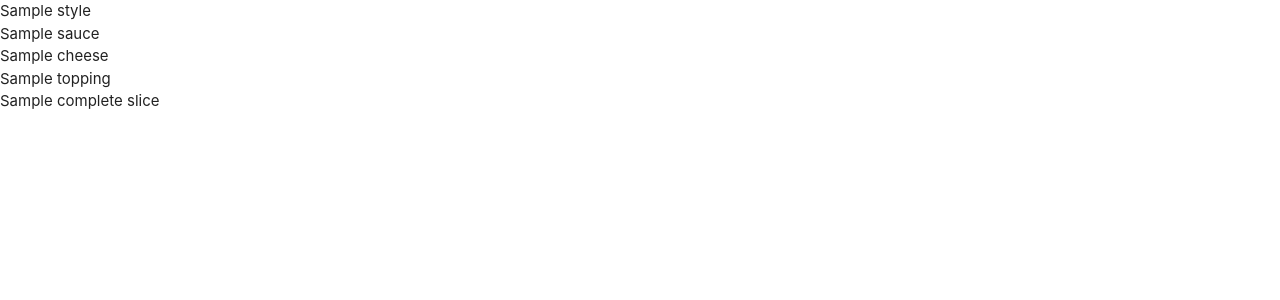
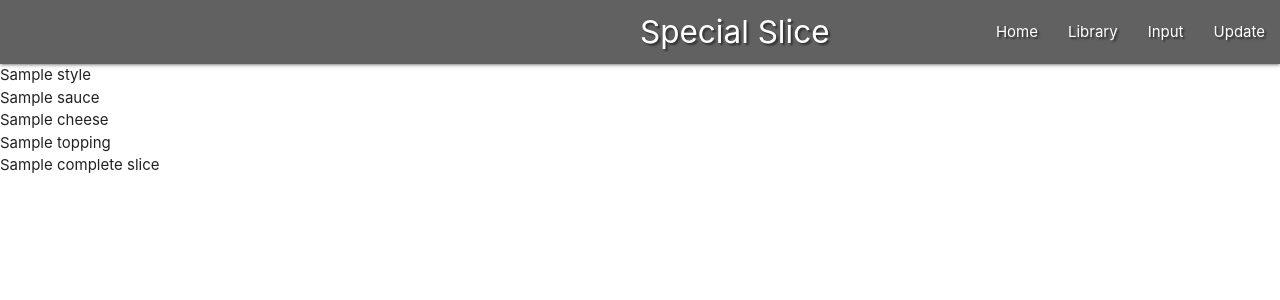
Before and after one commit to antfromano/milestone-project-3, a Flask app: page / in a window 1280 px wide. Shown: the top 300 px of the page. Run offline with Flask 2, Linux system fonts and the light colour scheme; a database or web service that is not in the repository returns one stand-in record (values such as "Sample title"); some libraries are stand-ins or nearby versions.

Commit message:
Add Materialize Navbar and Sidenav

```diff
--- a/static/css/style.css
+++ b/static/css/style.css
@@ -0,0 +1,3 @@
+.text-shadow {
+    text-shadow: 2px 2px 2px rgba(0, 0, 0, 0.5);
+}
--- a/static/js/script.js
+++ b/static/js/script.js
@@ -0,0 +1,3 @@
+$(document).ready(function(){
+    $('.sidenav').sidenav();
+  });
--- a/templates/base.html
+++ b/templates/base.html
@@ -14,6 +14,31 @@
 </head>
 <body>
 
+    <header>
+        <!-- top navbar -->
+            <nav class="nav-extended center-align text-shadow grey darken-2">
+                <div class="nav-wrapper">
+                    <a href="{{ url_for('get_complete_slices') }}" class="brand-logo">Special Slice</a>
+                <a href="#" data-target="mobile-demo" class="sidenav-trigger"><i class="fas fa-bars"></i></a>
+                <ul class="right hide-on-med-and-down">
+                    <li><a href="{{ url_for('get_complete_slices') }}">Home</a></li>
+                    <li><a href="#">Library</a></li>
+                    <li><a href="#">Input</a></li>
+                    <li><a href="#">Update</a></li>
+                </ul>
+                </div>
+            </nav>
+
+            <!-- mobile sidenav -->
+                <ul class="sidenav" id="mobile-demo">
+                    <li><h4 class="center-align text-darken 2"></h4></li>
+                    <li><a href="{{ url_for('get_complete_slices') }}">Home</a></li>
+                    <li><a href="#">Library</a></li>
+                    <li><a href="#">Input</a></li>
+                    <li><a href="#">Update</a></li>
+                </ul>
+    </header>
+
     {% block content %}
     {% endblock %}
 
```
